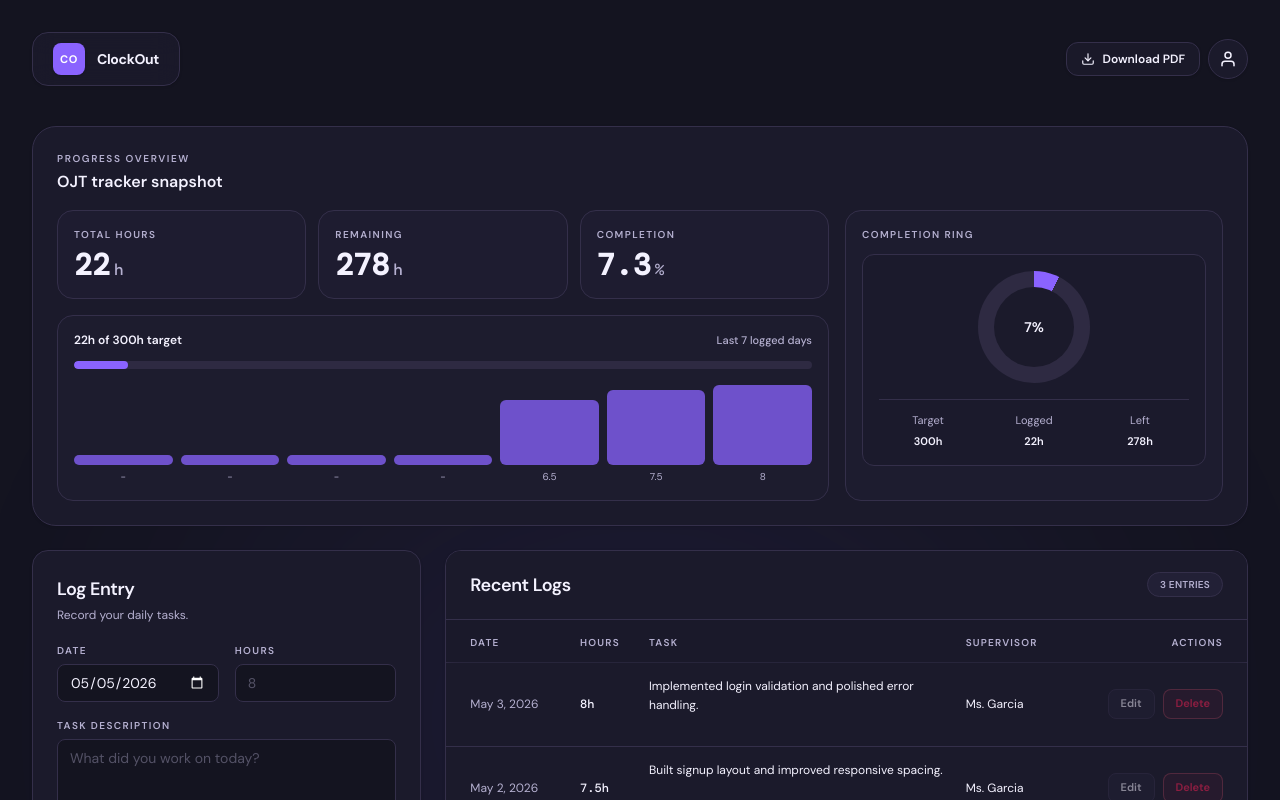
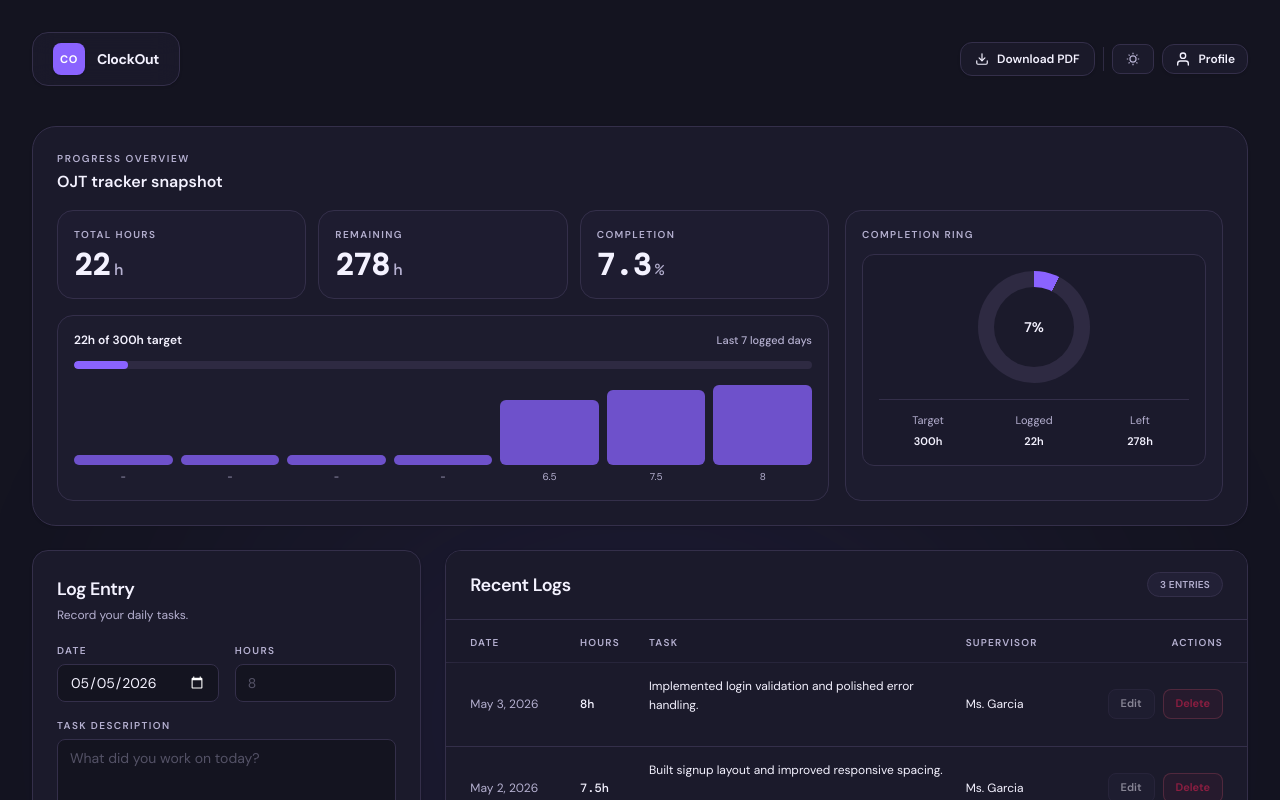
Before and after one commit to Clorkies/clock-out, a React (Vite) app in the folder ClockOut.Web/: page /dashboard in a window 1280 px wide. Shown: the top 800 px of the page. Built offline with nearby package versions, Linux system fonts and the light colour scheme.

Commit message:
Enhance DashboardPage with theme support and user identity retrieval. Updated route to pass theme props and added user information display in PDF reports.

```diff
--- a/ClockOut.Web/src/App.tsx
+++ b/ClockOut.Web/src/App.tsx
@@ -22,7 +22,16 @@ function App() {
       />
       <Route path="/login" element={<LoginPage />} />
       <Route path="/signup" element={<SignupPage />} />
-      <Route path="/dashboard" element={<DashboardPage />} />
+      <Route
+        path="/dashboard"
+        element={
+          <DashboardPage
+            theme={theme}
+            resolvedTheme={resolvedTheme}
+            setTheme={setTheme}
+          />
+        }
+      />
       <Route path="*" element={<Navigate to="/" replace />} />
     </Routes>
   )
--- a/ClockOut.Web/src/pages/DashboardPage.tsx
+++ b/ClockOut.Web/src/pages/DashboardPage.tsx
@@ -1,6 +1,8 @@
 import { useMemo, useRef, useState, useEffect, type ChangeEvent, type FormEvent } from 'react'
 import jsPDF from 'jspdf'
 import autoTable from 'jspdf-autotable'
+import ThemeToggle from '../components/ThemeToggle'
+import type { ThemeMode, ResolvedTheme } from '../hooks/useTheme'
 
 // ─── Font injection ───────────────────────────────────────────────────────────
 if (!document.getElementById('dashboard-fonts')) {
@@ -32,6 +34,16 @@ type LogForm = {
 }
 
 type FormErrors = Partial<Record<keyof LogForm, string>>
+type DashboardPageProps = {
+  theme: ThemeMode
+  resolvedTheme: ResolvedTheme
+  setTheme: (theme: ThemeMode) => void
+}
+type DashboardUserIdentity = {
+  firstName: string
+  lastName: string
+  email: string
+}
 
 const seededLogs: LogEntry[] = [
   {
@@ -92,6 +104,57 @@ function getTodayDateInputValue() {
   const mm = String(today.getMonth() + 1).padStart(2, '0')
   const dd = String(today.getDate()).padStart(2, '0')
   return `${yyyy}-${mm}-${dd}`
+}
+
+function getUserIdentityFromStorage(): DashboardUserIdentity {
+  const fallback: DashboardUserIdentity = {
+    firstName: 'Guest',
+    lastName: 'User',
+    email: 'Not provided',
+  }
+
+  if (typeof window === 'undefined') return fallback
+
+  const candidateKeys = ['clockout_user', 'clockoutUser', 'authUser', 'user', 'profile']
+
+  for (const key of candidateKeys) {
+    const raw = window.localStorage.getItem(key)
+    if (!raw) continue
+
+    try {
+      const parsed = JSON.parse(raw) as Record<string, unknown>
+      const source =
+        typeof parsed.user === 'object' && parsed.user !== null
+          ? (parsed.user as Record<string, unknown>)
+          : parsed
+
+      const firstName =
+        typeof source.firstName === 'string'
+          ? source.firstName
+          : typeof source.firstname === 'string'
+            ? source.firstname
+            : ''
+      const lastName =
+        typeof source.lastName === 'string'
+          ? source.lastName
+          : typeof source.lastname === 'string'
+            ? source.lastname
+            : ''
+      const email = typeof source.email === 'string' ? source.email : ''
+
+      if (firstName || lastName || email) {
+        return {
+          firstName: firstName || fallback.firstName,
+          lastName: lastName || fallback.lastName,
+          email: email || fallback.email,
+        }
+      }
+    } catch {
+      continue
+    }
+  }
+
+  return fallback
 }
 
 function validateForm(form: LogForm) {
@@ -167,7 +230,7 @@ function OjtTargetModal({
   )
 }
 
-function DashboardPage() {
+function DashboardPage({ theme, resolvedTheme, setTheme }: DashboardPageProps) {
   const [requiredHours, setRequiredHours] = useState(REQUIRED_HOURS)
   const [logs, setLogs] = useState<LogEntry[]>(seededLogs)
   const [form, setForm] = useState<LogForm>({ ...initialForm, date: getTodayDateInputValue() })
@@ -203,6 +266,7 @@ function DashboardPage() {
     return series
   }, [orderedLogs])
   const recentHoursPeak = useMemo(() => Math.max(8, ...recentHoursSeries), [recentHoursSeries])
+  const userIdentity = useMemo(() => getUserIdentityFromStorage(), [])
 
   const clearForm = () => {
     setForm({ ...initialForm, date: getTodayDateInputValue() })
@@ -288,9 +352,11 @@ function DashboardPage() {
     doc.setFontSize(10)
     safeSetText(100, 94, 123)
     doc.text(`Generated: ${formatDateTime}`, margin, 66)
+    doc.text(`Name: ${userIdentity.firstName} ${userIdentity.lastName}`, margin, 82)
+    doc.text(`Email: ${userIdentity.email}`, margin, 98)
 
     // Progress overview panel
-    const panelY = 86
+    const panelY = 118
     const panelW = pageWidth - margin * 2
     const panelH = 238
     safeSetFill(240, 238, 248)
@@ -378,15 +444,17 @@ function DashboardPage() {
     doc.setFontSize(10)
     safeSetText(86, 80, 106)
     const insights = [
+      `User: ${userIdentity.firstName} ${userIdentity.lastName} (${userIdentity.email})`,
       `Average hours per entry: ${formatHours(averageHours)}h`,
       `Highest single log: ${topEntry ? `${formatHours(topEntry.hoursRendered)}h on ${formatDateLabel(topEntry.date)}` : 'N/A'}`,
       `Top supervisor by total logged hours: ${topSupervisor ? `${topSupervisor[0]} (${formatHours(topSupervisor[1])}h)` : 'N/A'}`,
       `Current completion: ${percentCompleteRaw.toFixed(1)}% (${formatHours(remainingHours)}h remaining)`,
     ]
     insights.forEach((line, idx) => doc.text(`- ${line}`, margin, insightsY + 20 + idx * 16))
+    const insightsBottomY = insightsY + 20 + (insights.length - 1) * 16
 
     // Logs table section
-    const tableStartY = insightsY + 96
+    const tableStartY = insightsBottomY + 32
     doc.setFont('helvetica', 'bold')
     doc.setFontSize(12)
     safeSetText(45, 39, 66)
@@ -478,19 +546,29 @@ function DashboardPage() {
                 Download PDF
               </button>
 
+              <div className="h-6 w-px bg-[var(--border)]/85" aria-hidden="true" />
+
+              <div className="flex items-center gap-2">
+                <ThemeToggle
+                  theme={theme}
+                  resolvedTheme={resolvedTheme}
+                  setTheme={setTheme}
+                />
+
                 {/* User profile dropdown */}
                 <div className="relative z-50" ref={profileRef}>
                   <button
                     type="button"
                     onClick={() => setProfileOpen((p) => !p)}
-                className="flex h-10 w-10 items-center justify-center rounded-full bg-[var(--surface)] border border-[var(--border)] text-[var(--text)] transition hover:bg-[var(--panel)] shadow-sm focus-visible:outline-2 focus-visible:outline-offset-2 focus-visible:outline-[var(--accent)]"
-                aria-label="User menu"
+                    className="inline-flex items-center gap-2 rounded-xl border border-[var(--border)] bg-[var(--surface)] px-3 py-1.5 text-xs font-semibold text-[var(--text)] transition hover:bg-[var(--panel)] shadow-sm focus-visible:outline-2 focus-visible:outline-offset-2 focus-visible:outline-[var(--accent)]"
+                    aria-haspopup="menu"
+                    aria-expanded={profileOpen}
                   >
-                {/* Person icon */}
-                <svg width="18" height="18" viewBox="0 0 24 24" fill="none" stroke="currentColor" strokeWidth="2" strokeLinecap="round" strokeLinejoin="round">
+                    <svg width="16" height="16" viewBox="0 0 24 24" fill="none" stroke="currentColor" strokeWidth="2" strokeLinecap="round" strokeLinejoin="round">
                       <path d="M20 21v-2a4 4 0 0 0-4-4H8a4 4 0 0 0-4 4v2" />
                       <circle cx="12" cy="7" r="4" />
                     </svg>
+                    <span>Profile</span>
                   </button>
 
                   {profileOpen && (
@@ -516,6 +594,7 @@ function DashboardPage() {
                       </button>
                     </div>
                   )}
+                </div>
               </div>
             </div>
         </header>
```
Lines whose indentation alone changed are shown as unchanged.
